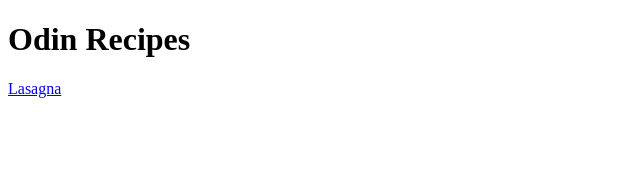
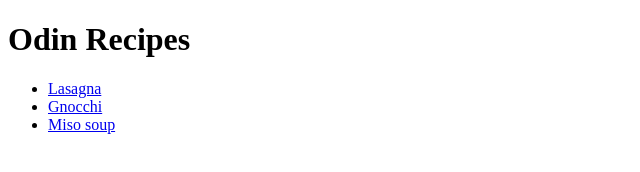
Before and after one commit to SilverLining80/odin-recipes, a plain HTML site: page index.html in a window 1280 px wide. Shown: the whole page, without its empty margins (0-640 px from the left). Drawn offline with Linux system fonts and the light colour scheme.

Commit message:
Add index.html

```diff
--- a/index.html
+++ b/index.html
@@ -7,7 +7,10 @@
     </head>
     <body>
         <h1>Odin Recipes </h1>
-        <a href="./recipes/lasagna.html" >Lasagna</a>
-
+        <ul>
+            <li><a href="./recipes/lasagna.html" >Lasagna</a></li>
+            <li><a href="./recipes/gnocchi.html">Gnocchi</a></li>
+            <li><a href="./recipes/miso-soup.html">Miso soup</a></li>
+        </ul>
     </body>
 </html>
```
